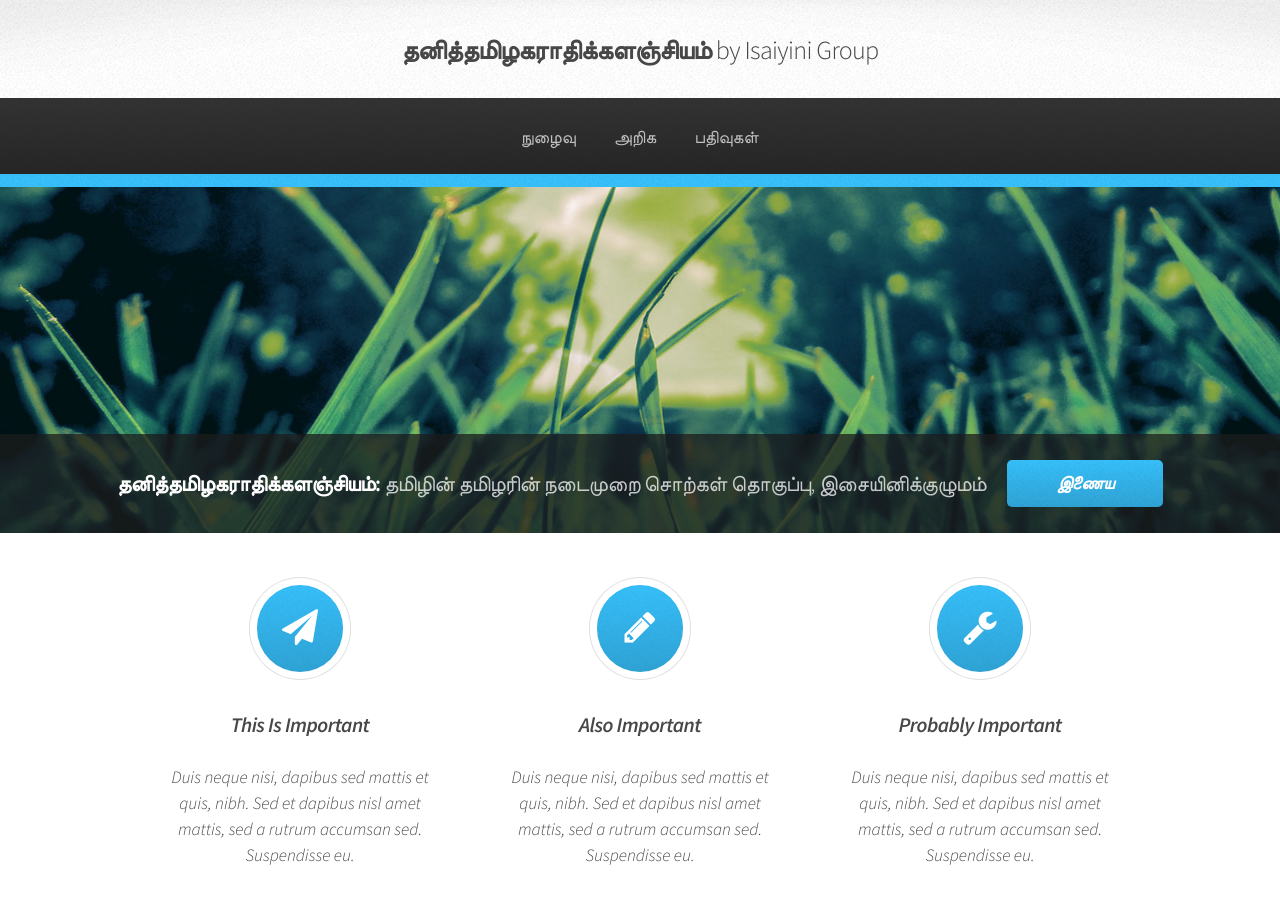
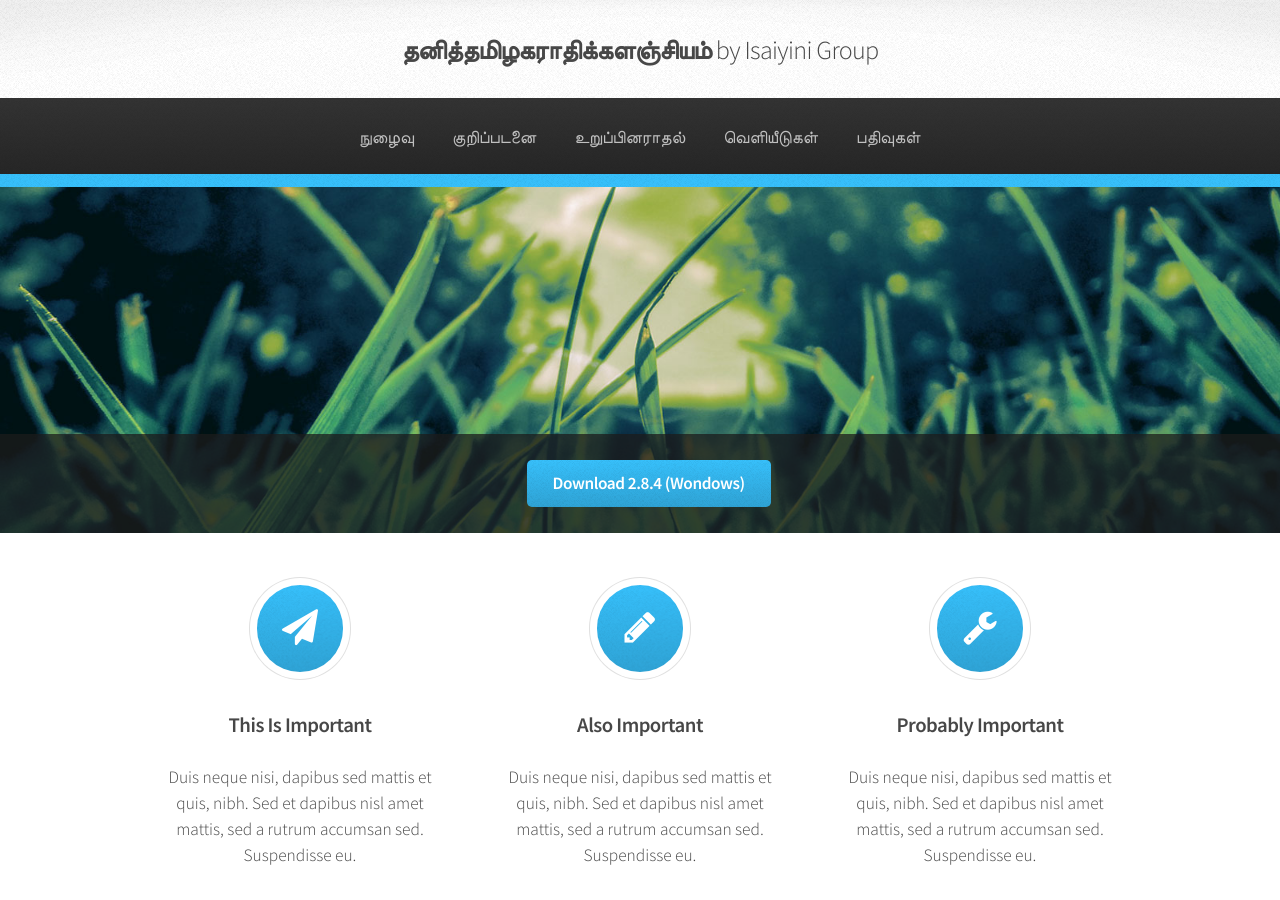
Before and after one commit to ThaniThamizhAkarathiKalanjiyam/win_ttak, a Jekyll site: the page built from index.html, in a window 1280 px wide and 900 px high. Built offline with Jekyll 4.4.1, drawn with Linux system fonts in a browser that asks for light colours; the list of posts is cut into pages by our own code.

Commit message:
index dropdown changed

```diff
--- a/_includes/header.html
+++ b/_includes/header.html
@@ -36,14 +36,9 @@
 						<ul>
 							{% assign current = page.url | downcase | split: '/' %}
 							<li {% if current[1] == 'index.html' %}class="current"{% endif %}><a href="{{ site.baseurl }}">நுழைவு</a></li>
-							<li>
-								<a href="">அறிக</a>
-								<ul>
-									<li><a href="/about/">குறிப்படனை</a></li>
-									<li><a href="/ttakmembership">உறுப்பினராதல்</a></li>
-									<li><a href="/release_notes">வெளியீடுகள்</a></li>
-								</ul>
-							</li>
+							<li><a href="/about/">குறிப்படனை</a></li>
+							<li><a href="/ttakmembership">உறுப்பினராதல்</a></li>
+							<li><a href="/release_notes">வெளியீடுகள்</a></li>
 							<li {% if current[1] == 'posts' %}class="current"{% endif %}><a href="{{ site.baseurl }}/posts/">பதிவுகள்</a></li>
 						</ul>
 					</nav>
--- a/index.html
+++ b/index.html
@@ -6,8 +6,7 @@ layout: default
 <!-- Banner -->
 	<section id="banner">
 		<header>
-			<h2>தனித்தமிழகராதிக்களஞ்சியம்: <em>தமிழின் தமிழரின் நடைமுறை சொற்கள் தொகுப்பு, இசையினிக்குழுமம்</h2>
-			<a href="https://groups.yahoo.com/neo/groups/isaiyini/info" class="button">இணைய</a>
+			<a href="https://groups.yahoo.com/neo/groups/isaiyini/info" class="button">Download 2.8.4 (Wondows) </a>
 		</header>
 	</section>
 
```
